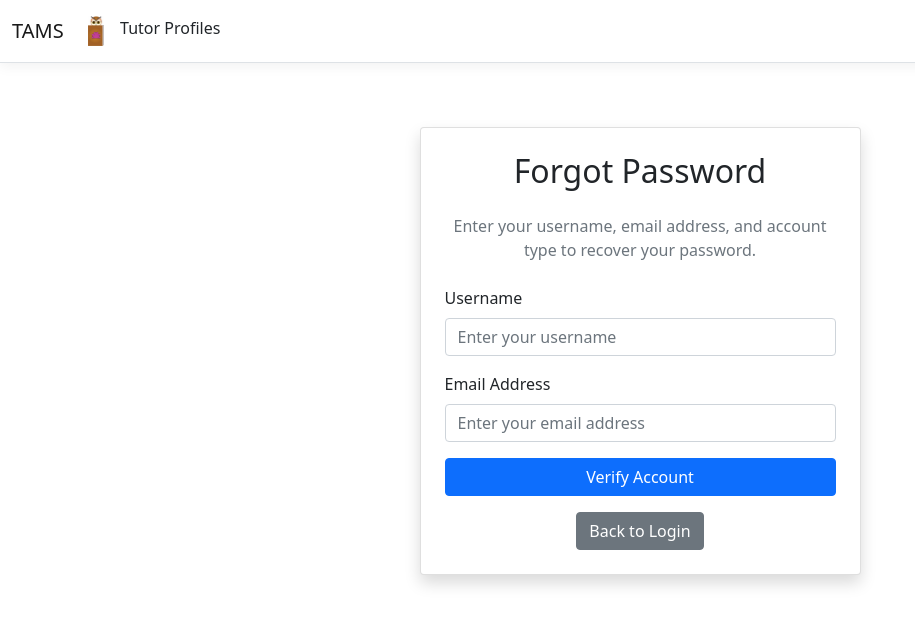
After one commit to bookmybrain2026/TAMS, an ASP.NET Core app: template TAMS/Views/Login/ForgotPassword.cshtml in a window 1280 px wide. The commit adds this page. Shown: the top 625 px of the page, without its empty margins (0-915 px from the left). Run offline with ASP.NET Core 8, Linux system fonts and the light colour scheme; the template is opened without the code that fills it, so the values that code supplies are empty; style sheets or scripts are compiled from the project's sources; some libraries are stand-ins or nearby versions.

Commit message:
Add forgot password page and routing. Verify account for password recovery. Generate password recovery code generation and storage.

```diff
--- /dev/null
+++ b/TAMS/Views/Login/ForgotPassword.cshtml
@@ -0,0 +1,66 @@
+@model TAMS.Models.ForgotPassword
+
+@{
+    ViewData["Title"] = "Forgot Password";
+}
+
+<div class="container">
+    <div class="row justify-content-center">
+        <div class="col-md-5">
+
+            <div class="card shadow mt-5">
+                <div class="card-body p-4">
+
+                    <h2 class="text-center mb-4">Forgot Password</h2>
+
+                    <p class="text-center text-muted mb-4">
+                        Enter your username, email address, and account type
+                        to recover your password.
+                    </p>
+
+                    <form asp-controller="Login" asp-action="VerifyUser" method="post">
+                        <div asp-validation-summary="ModelOnly" class="text-danger mb-3"></div>
+                        @if (ViewBag.SuccessMessage != null)
+                        {
+                            <div class="alert alert-success">
+                                @ViewBag.SuccessMessage
+                            </div>
+                        }
+                        @if (ViewBag.Message != null)
+                        {
+                            <div class="alert alert-success">@ViewBag.Message</div>
+                        }
+
+                        <div class="mb-3">
+                            <label asp-for="Username" class="form-label"> Username</label>
+                            <input asp-for="Username" class="form-control" placeholder="Enter your username" />
+                            <span asp-validation-for="Username" class="text-danger"></span>
+                        </div>
+
+                        <div class="mb-3">
+                            <label asp-for="Email" class="form-label">Email Address </label>
+                            <input asp-for="Email" type="email" class="form-control" placeholder="Enter your email address" />
+                            <span asp-validation-for="Email"class="text-danger"></span>
+                        </div>
+
+                        <div class="d-grid">
+                            <button type="submit" class="btn btn-primary">Verify Account</button>
+                        </div>
+
+                        <div class="text-center mt-3">
+                            <a asp-controller="Login" asp-action="Login" class="btn btn-secondary"> Back to Login </a>
+                        </div>
+                    </form>
+
+                </div>
+            </div>
+
+        </div>
+    </div>
+</div>
+
+@section Scripts {
+    @{
+        await Html.RenderPartialAsync("_ValidationScriptsPartial");
+    }
+}
--- a/TAMS/Views/Login/Login.cshtml
+++ b/TAMS/Views/Login/Login.cshtml
@@ -41,6 +41,9 @@
                         <div class="d-grid">
                             <button type="submit" class="btn btn-primary">Login</button>
                         </div>
+                        <div class="text-center mt-3">
+                            <a asp-controller="Login" asp-action="ForgotPassword">Forgot Password?</a>
+                        </div>
 
                         <div class="text-center mt-3">
                             <a asp-controller="Student" asp-action="StudentRegistration" class="btn btn-secondary">
```
Also changed, not shown: TAMS/Controllers/LoginController.cs (+111 -2 lines), TAMS/Models/ForgotPassword.cs (added, +18 -0 lines), TAMS/Models/PasswordRecovery.cs (+0 -7 lines).
